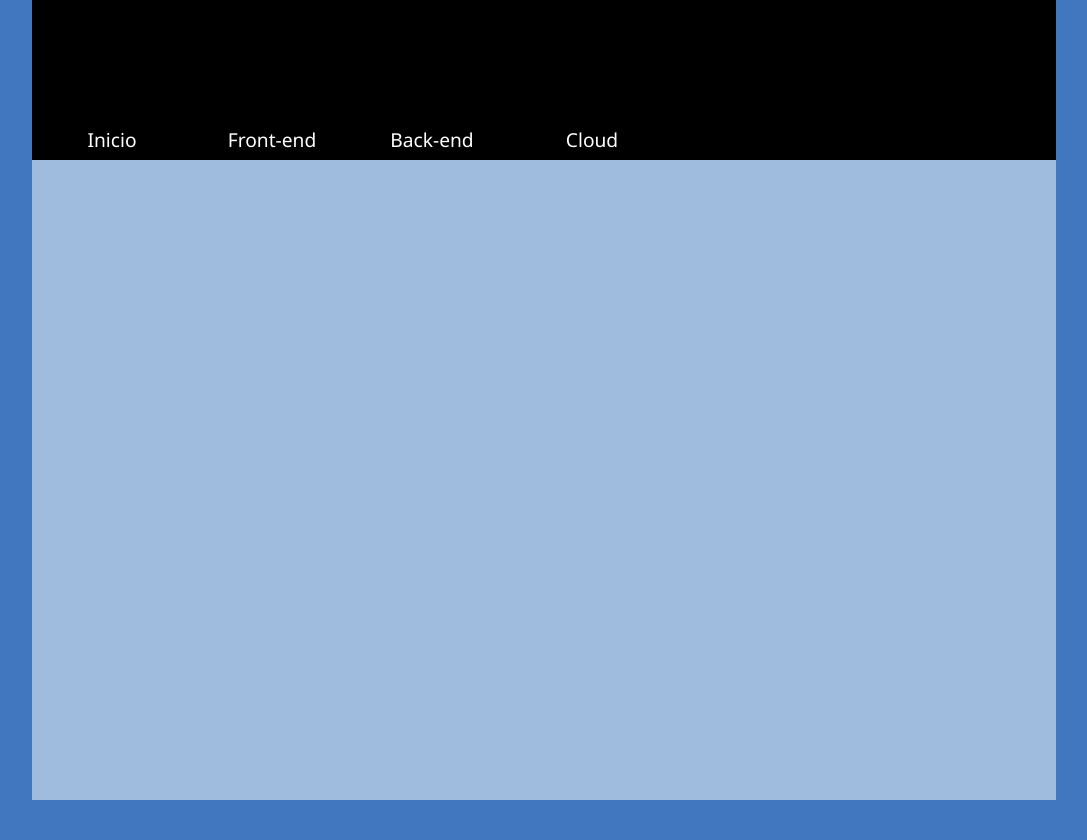
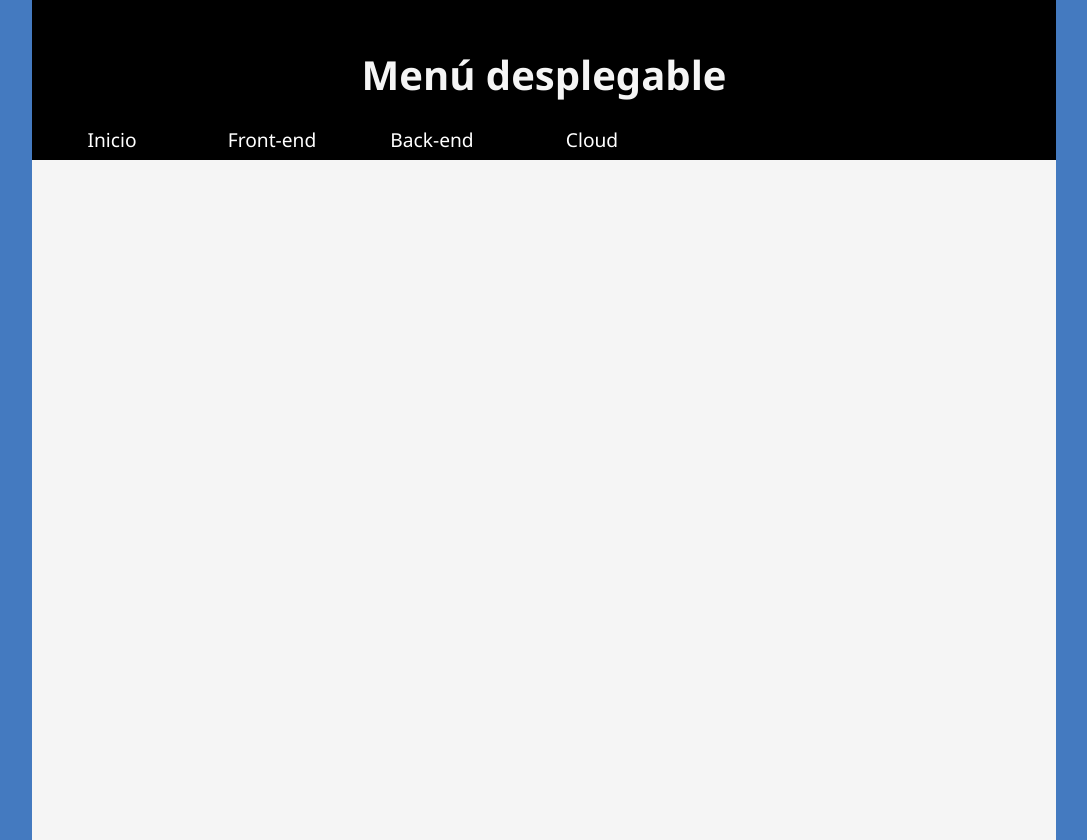
Before and after one commit to Alberto-mt/HTML5_CSS3, a plain HTML site: page Componentes/Menu_desplegable/index.html in a window 1280 px wide. Shown: the whole page, without its empty margins (96-1183 px from the left). Before the commit the page ends 800 px from the top, so only its background shows below. Drawn offline with Linux system fonts and the light colour scheme.

Commit message:
Update - Componentes/Menu_desplegable

```diff
--- a/Componentes/Menu_desplegable/css/styles.css
+++ b/Componentes/Menu_desplegable/css/styles.css
@@ -8,14 +8,26 @@
 }
 
 body {
-  background-color: #4077be;
+  width: 100%;
+  background-color: #447ac0;
+}
+
+header,
+main {
+  width: 80%;
+  margin: 0 auto;
 }
 
 header {
-  margin: 0 auto;
-  width: 80%;
   height: 15vh;
   background-color: black;
+}
+
+header h2 {
+  color: whitesmoke;
+  font-size: 2.5em;
+  text-align: center;
+  line-height: 150px;
 }
 
 nav {
@@ -71,8 +83,11 @@ nav li li:hover {
 }
 
 main {
-  margin: 0 auto;
-  width: 80%;
-  height: 80vh;
-  background-color: #9fbbde;
+  height: 85vh;
+  padding-top: 20px;
+  background-color: whitesmoke;
+  display: flex;
+  flex-direction: row;
+  flex-wrap: nowrap;
+  justify-content: center;
 }
--- a/Componentes/Menu_desplegable/index.html
+++ b/Componentes/Menu_desplegable/index.html
@@ -12,7 +12,9 @@
     <title>Menu desplegable</title>
   </head>
   <body>
-    <header></header>
+    <header>
+      <h2>Menú desplegable</h2>
+    </header>
     <nav>
       <ul>
         <li>
```
